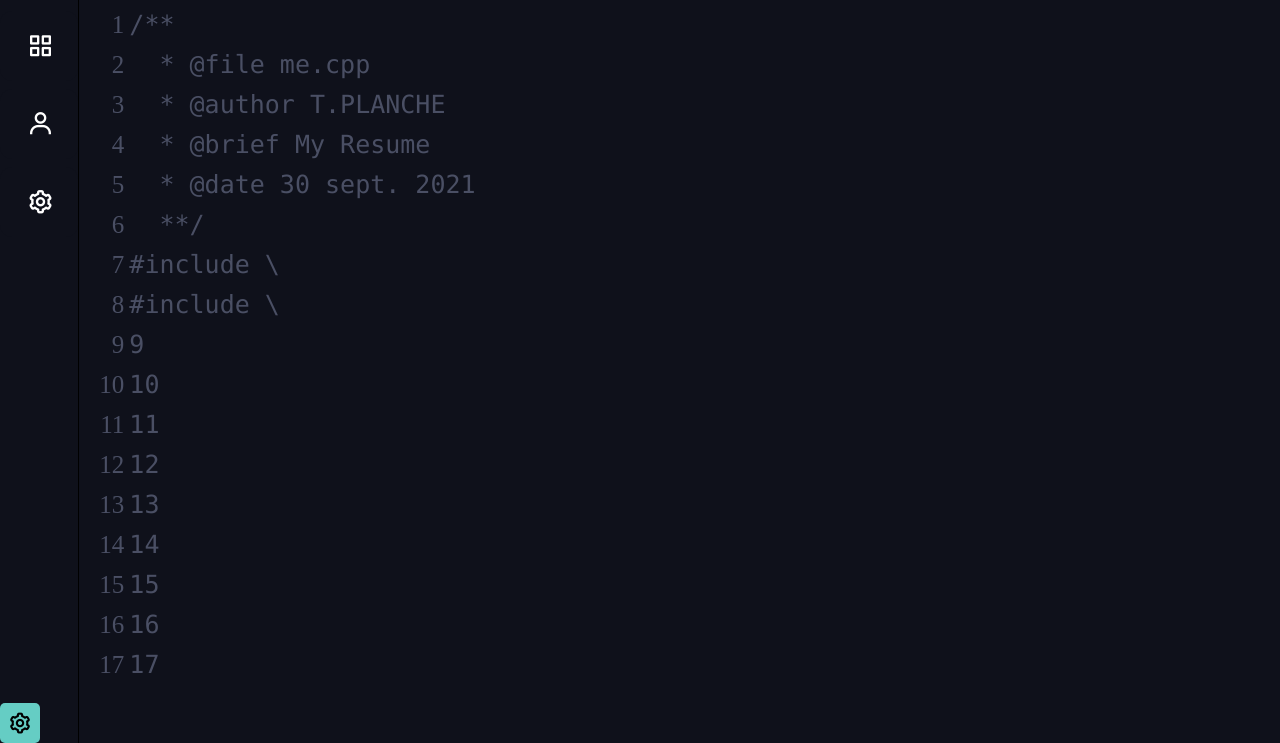
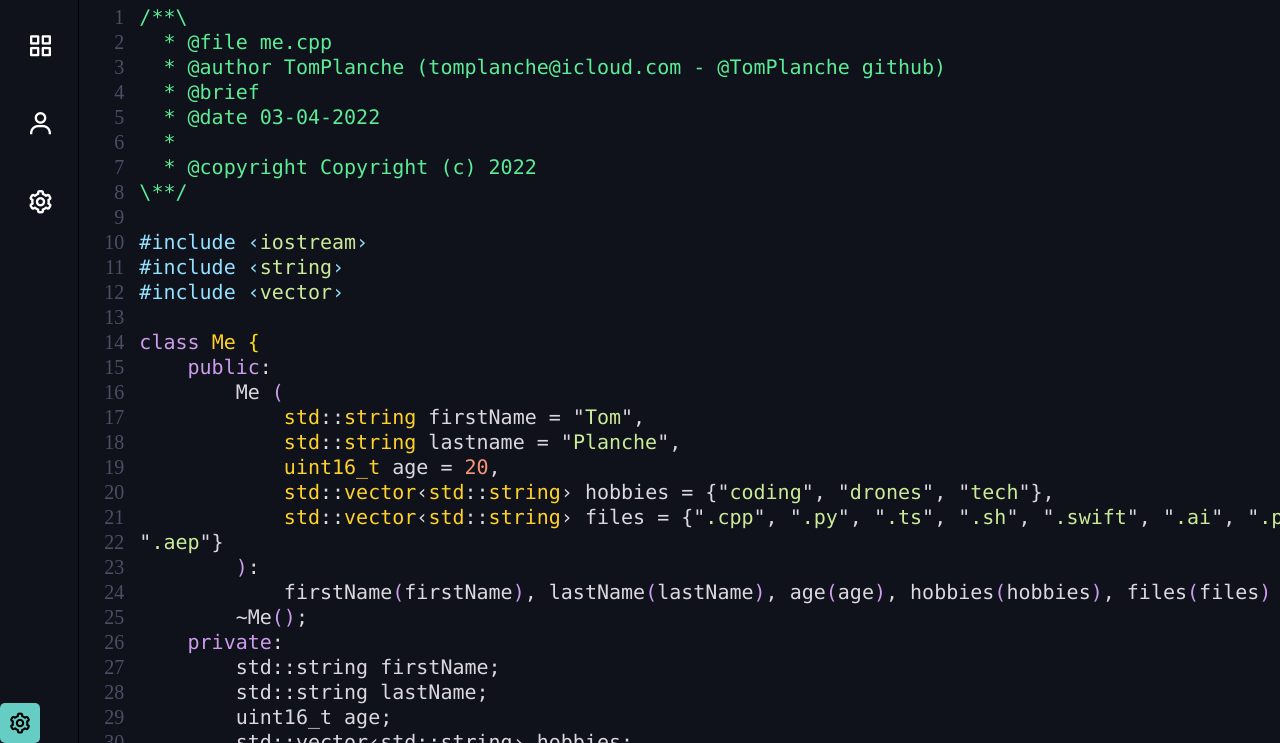
Before and after one commit to TomPlanche/VSCodeSite, a website built with Parcel: page index.html in a window 1280 px wide. Shown: the part 57-800 px from the top of the page. Built offline with nearby package versions, Linux system fonts and the light colour scheme.

Commit message:
Fichier comme me.css ajouté !

```diff
--- a/index.html
+++ b/index.html
@@ -49,7 +49,7 @@
                     <ul class="nav-links">
                         <li class="forward active" id="fic1">
                             <i class='bx bx-code '></i>
-                            <a>index.html</a>
+                            <a>me.cpp</a>
                             <i class='bx bx-x croix'></i>
                         </li>
                         <li class="forward" id="fic2">
@@ -92,40 +92,68 @@
                         <div class="ligneCode">15</div>
                         <div class="ligneCode">16</div>
                         <div class="ligneCode">17</div>
+                        <div class="ligneCode">18</div>
+                        <div class="ligneCode">19</div>
+                        <div class="ligneCode">20</div>
+                        <div class="ligneCode">21</div>
+                        <div class="ligneCode">22</div>
+                        <div class="ligneCode">23</div>
+                        <div class="ligneCode">24</div>
+                        <div class="ligneCode">25</div>
+                        <div class="ligneCode">26</div>
+                        <div class="ligneCode">27</div>
+                        <div class="ligneCode">28</div>
+                        <div class="ligneCode">29</div>
+                        <div class="ligneCode">30</div>
+                        <div class="ligneCode">31</div>
+                        <div class="ligneCode">32</div>
+                        <div class="ligneCode">33</div>
+                        <div class="ligneCode">34</div>
+                        <div class="ligneCode">35</div>
+
                     </div>
                     <div class="code">
-                        <div class="ligneCode">/**</div>
-                        <div class="ligneCode">&nbsp;&nbsp;* @file   me.cpp</div>
-                        <div class="ligneCode">&nbsp;&nbsp;* @author T.PLANCHE</div>
-                        <div class="ligneCode">&nbsp;&nbsp;* @brief  My Resume</div>
-                        <div class="ligneCode">&nbsp;&nbsp;* @date   30 sept. 2021</div>
-                        <div class="ligneCode">&nbsp;&nbsp;**/</div>
-                        <div class="ligneCode">#include \<iostream\></div>
-                        <div class="ligneCode">#include \<iostream\></div>
-                        <div class="ligneCode">9</div>
-                        <div class="ligneCode">10</div>
-                        <div class="ligneCode">11</div>
-                        <div class="ligneCode">12</div>
-                        <div class="ligneCode">13</div>
-                        <div class="ligneCode">14</div>
-                        <div class="ligneCode">15</div>
-                        <div class="ligneCode">16</div>
-                        <div class="ligneCode">17</div>
+                        <div class="ligneCode comment">/**\</div>
+                        <div class="ligneCode comment">  * @file me.cpp</div>
+                        <div class="ligneCode comment">  * @author TomPlanche (tomplanche@icloud.com - @TomPlanche github)</div>
+                        <div class="ligneCode comment">  * @brief</div>
+                        <div class="ligneCode comment">  * @date 03-04-2022</div>
+                        <div class="ligneCode comment">  *</div>
+                        <div class="ligneCode comment">  * @copyright Copyright (c) 2022</div>
+                        <div class="ligneCode comment">\**/</div>
+                        <div class="ligneCode">&nbsp;</div>
+                        <div class="ligneCode"><a class="includeB">#include &lsaquo;</a><a class="string">iostream</a><a class="includeB">&rsaquo;</a></div>
+                        <div class="ligneCode"><a class="includeB">#include &lsaquo;</a><a class="string">string</a><a class="includeB">&rsaquo;</a></div>
+                        <div class="ligneCode"><a class="includeB">#include &lsaquo;</a><a class="string">vector</a><a class="includeB">&rsaquo;</a></div>
+                        <div class="ligneCode">&nbsp;</div>
+                        <div class="ligneCode"><a class="keyword">class</a> <a class="type">Me</a> <a class="bracket">{</a></div>
+                        <div class="ligneCode">    <a class="keyword">public</a>:</div>
+                        <div class="ligneCode">        Me <a class="keyword">(</a></div>
+                        <div class="ligneCode">            <a class="type">std</a>::<a class="type">string</a> firstName = "<a class="string">Tom</a>",</div>
+                        <div class="ligneCode">            <a class="type">std</a>::<a class="type">string</a> lastname = "<a class="string">Planche</a>",</div>
+                        <div class="ligneCode">            <a class="type">uint16_t</a> age = <a class="int">20</a>,</div>
+                        <div class="ligneCode">            <a class="type">std</a>::<a class="type">vector</a>&lsaquo;<a class="type">std</a>::<a class="type">string</a>&rsaquo; hobbies = {"<a class="string">coding</a>", "<a class="string">drones</a>", "<a class="string">tech</a>"},</div>
+                        <div class="ligneCode">            <a class="type">std</a>::<a class="type">vector</a>&lsaquo;<a class="type">std</a>::<a class="type">string</a>&rsaquo; files = {"<a class="string">.cpp</a>", "<a class="string">.py</a>", "<a class="string">.ts</a>", "<a class="string">.sh</a>", "<a class="string">.swift</a>", "<a class="string">.ai</a>", "<a class="string">.ps</a>", "<a class="string">.aep</a>"}</div>
+                        <div class="ligneCode">        <a class="keyword">)</a>:</div>
+                        <div class="ligneCode">            firstName<a class="keyword">(</a>firstName<a class="keyword">)</a>, lastName<a class="keyword">(</a>lastName<a class="keyword">)</a>, age<a class="keyword">(</a>age<a class="keyword">)</a>, hobbies<a class="keyword">(</a>hobbies<a class="keyword">)</a>, files<a class="keyword">(</a>files<a class="keyword">)</a> {}</div>
+                        <div class="ligneCode"></div>
+                        <div class="ligneCode">        ~Me<a class="keyword">(</a><a class="keyword">)</a>;</div>
+                        <div class="ligneCode"></div>
+                        <div class="ligneCode">    <a class="keyword">private</a>:</div>
+                        <div class="ligneCode">        std::string firstName;</div>
+                        <div class="ligneCode">        std::string lastName;</div>
+                        <div class="ligneCode">        uint16_t age;</div>
+                        <div class="ligneCode">        std::vector&lsaquo;std::string&rsaquo; hobbies;</div>
+                        <div class="ligneCode">        std::vector&lsaquo;std::string&rsaquo; files;</div>
+                        <div class="ligneCode"><a class="bracket">}</a>;</div>
+                        <div class="ligneCode"></div>
+                        <div class="ligneCode"><a class="keyword">int</a> main() <a class="bracket">{</a></div>
+                        <div class="ligneCode">    Me me<a class="keyword">(</a><a class="keyword">)</a>;</div>
+                        <div class="ligneCode">    <a class="includeB">return</a> <a class="int">0</a>;</div>
+                        <div class="ligneCode"><a class="bracket">}</a></div>
                     </div>
                 </div>
 
-<!--
-/**
-  * @file   me.cpp
-  * @author T.PLANCHE
-  * @brief  My Resume
-  * @date   30 sept. 2021
-  **/
-
-#include <iostream>
-#include <string>
-#include <vector>
-#include <ctime>              -->
             </div>
 
         </div>
--- a/src/main.ts
+++ b/src/main.ts
@@ -42,7 +42,7 @@ const underline = (element: Element) => {
 }
 
 /**
- * Return the list of the li.forward ids.
+ * Return the list of the li. .forward ids.
  */
 const returnListId = () => {
     let liste = [];
@@ -97,7 +97,7 @@ const filesInBar: { [id: string]: string } = {
     "fic1":
         "<li class=\"forward\" id=\"fic1\">\n" +
         "    <i class='bx bx-code '></i>\n" +
-        "    <a>index.html</a>\n" +
+        "    <a>me.css</a>\n" +
         "    <i class='bx bx-x croix'></i>\n" +
         "</li>",
     "fic2":
@@ -165,8 +165,3 @@ const bouton_plus = document.querySelector(".plus");
 bouton_plus.addEventListener("click", () => {
     addFile();
 });
-
-
-
-
-console.log("Zemmour le sang")
--- a/src/styles.scss
+++ b/src/styles.scss
@@ -303,9 +303,7 @@ li.profile {
             color: $couleur-police-principale;
             font-size: 20px;
             font-weight: 500;
-             padding: 6px 0;
             //text-decoration: none;
-            padding: 0 10px;
 
         }
 
@@ -419,18 +417,56 @@ li.profile {
     }
 
     .code {
-        font-family: Menlo;
+        font-family: Menlo, Monaco, Consolas, 'Courier New', monospace;
         height: 100%;
         width: 97vw;
+
+        .ligneCode {
+            padding-left: 10px;
+            white-space: pre-wrap;
+            color: #DCD8DE;
+        }
 
     }
 
     .ligneCode {
-            color: $couleur-police-secondaire;
-            line-height: 40px;
-            text-align: left;
-            padding-right: 5px;
+        color: $couleur-police-secondaire;
+        line-height: 25px;
+        text-align: left;
+        padding-right: 5px;
+        font-size: 20px;
 
-            font-size: 25px;
+        &.comment {
+            color: #5bec95;
+        }
+
+        a {
+
+            &.includeB {
+                color: #93E2FF;
+            }
+
+            &.string {
+                color: #CAEB97;
+            }
+
+            &.keyword {
+                color: #CD9CED;
+            }
+
+            &.type {
+                color: #FFD227;
+            }
+
+            &.bracket {
+                color: #FFDC03;
+            }
+
+            &.int {
+                color: #F89677;
+            }
+        }
     }
 }
+//ffea6b - parenthese -> jaune
+//F89677
```
